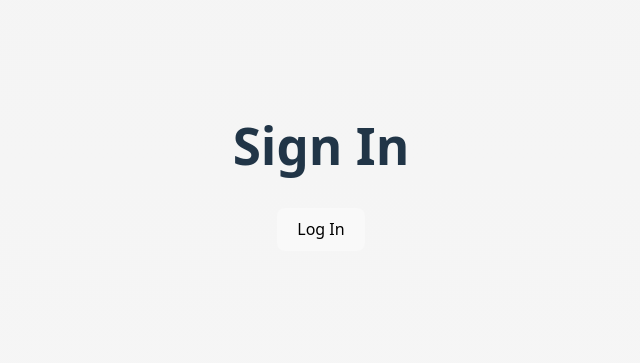
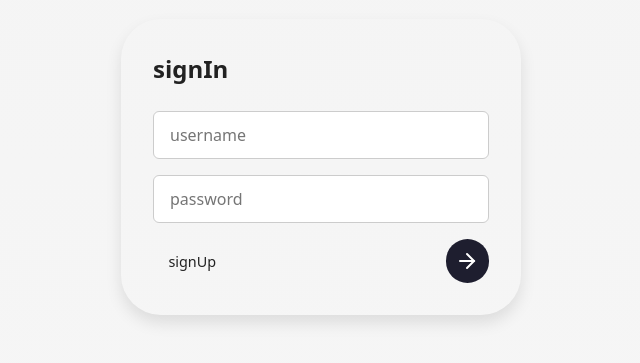
Before and after one commit to MatinT-SA/nak-dashboard-challenge, a React (Vite) app: page /signin in a window 1280 px wide. Shown: the part 233-596 px from the top of the page, without its empty margins (319-959 px from the left). Built offline with nearby package versions, Linux system fonts and the light colour scheme.

Commit message:
updating box style for signin a little bit

```diff
--- a/src/pages/SignIn.tsx
+++ b/src/pages/SignIn.tsx
@@ -1,19 +1,149 @@
+import { useForm } from "react-hook-form";
+import { useNavigate } from "react-router-dom";
 import { useAuthStore } from "../store/authStore";
-import { useNavigate } from "react-router-dom";
+import styled from "@emotion/styled";
+import { useTranslation } from "react-i18next";
+
+type SignInForm = {
+  username: string;
+  password: string;
+};
+
+const Container = styled.div`
+  display: flex;
+  justify-content: center;
+  align-items: center;
+  height: 100vh;
+  background: transparent;
+`;
+
+const Box = styled.form`
+  background-color: background-color: #FAFAFA;;
+  padding: 2rem;
+  border-radius: 40px;
+  width: 100%;
+  max-width: 400px;
+  box-shadow: 0 8px 16px rgba(0, 0, 0, 0.1);
+`;
+
+const Title = styled.h2`
+  margin: 0 0 1.5rem 0;
+  font-size: 1.5rem;
+  text-align: left;
+  color: #222;
+`;
+
+const StyledInput = styled.input`
+  width: 100%;
+  padding: 0.75rem 1rem;
+  margin-bottom: 1rem;
+  border-radius: 6px;
+  border: 1px solid #ccc;
+  font-size: 1rem;
+  transition: border-color 0.2s;
+
+  &:focus {
+    border-color: #1e1e2f;
+    outline: none;
+  }
+`;
+
+const Row = styled.div`
+  display: flex;
+  justify-content: space-between;
+  align-items: center;
+`;
+
+const SignUpBtn = styled.button`
+  background: transparent;
+  border: 1px solid transparent;
+  color: #222;
+  font-size: 0.9rem;
+  padding: 0.5rem 0.9rem;
+  border-radius: 50%;
+  transition: background 0.2s, color 0.2s;
+
+  &:hover {
+    background-color: #f0f0f0;
+    color: #000;
+  }
+`;
+
+const SubmitBtn = styled.button`
+  background-color: #1e1e2f;
+  border: none;
+  border-radius: 50%;
+  padding: 0.6rem;
+  display: flex;
+  align-items: center;
+  justify-content: center;
+
+  svg {
+    stroke: white;
+  }
+
+  &:hover {
+    background-color: #2b2b44;
+  }
+`;
 
 export default function SignIn() {
+  const { t } = useTranslation();
   const login = useAuthStore((state) => state.login);
   const navigate = useNavigate();
 
-  const handleLogin = () => {
+  const { register, handleSubmit } = useForm<SignInForm>();
+
+  const onSubmit = () => {
     login();
     navigate("/");
   };
 
   return (
-    <div style={{ padding: 20 }}>
-      <h1>Sign In</h1>
-      <button onClick={handleLogin}>Log In</button>
-    </div>
+    <Container>
+      <Box onSubmit={handleSubmit(onSubmit)}>
+        <Title>{t("signIn")}</Title>
+
+        <StyledInput
+          placeholder={t("username")}
+          {...register("username", { required: true })}
+        />
+        <StyledInput
+          placeholder={t("password")}
+          type="password"
+          {...register("password", { required: true })}
+        />
+
+        <Row>
+          <SignUpBtn type="button" onClick={() => navigate("/signup")}>
+            {t("signUp")}
+          </SignUpBtn>
+
+          <SubmitBtn type="submit">
+            {/* Replace this with your actual SVG */}
+            <svg
+              width="24"
+              height="24"
+              viewBox="0 0 24 24"
+              fill="none"
+              xmlns="http://www.w3.org/2000/svg"
+            >
+              <path
+                d="M5 12H19"
+                stroke="white"
+                strokeWidth="2"
+                strokeLinecap="round"
+              />
+              <path
+                d="M12 5L19 12L12 19"
+                stroke="white"
+                strokeWidth="2"
+                strokeLinecap="round"
+              />
+            </svg>
+          </SubmitBtn>
+        </Row>
+      </Box>
+    </Container>
   );
 }
--- a/src/styles/global.ts
+++ b/src/styles/global.ts
@@ -6,120 +6,69 @@ const globalStyles = css`
     line-height: 1.5;
     font-weight: 400;
 
-    color-scheme: light dark;
-    font-synthesis: none;
-    text-rendering: optimizeLegibility;
-    -webkit-font-smoothing: antialiased;
-    -moz-osx-font-smoothing: grayscale;
+    --color-background-light-1: #f4f4f4;
+    --color-background-light-2: #f6f6f6;
+    --color-primary: #1e1e2f;
+    --color-text-dark: #222;
+    --color-text-light: #fff;
+  }
 
-    --color-background-light--1: #f4f4f4;
-    --color-background-light--2: #f6f6f6;
+  *,
+  *::before,
+  *::after {
+    box-sizing: border-box;
   }
 
   body {
     margin: 0;
-    display: flex;
-    place-items: center;
-    min-width: 320px;
-    min-height: 100vh;
+    padding: 0;
     background: linear-gradient(
       to bottom,
-      var(--color-background-light--1),
-      var(--color-background-light--2)
+      var(--color-background-light-1),
+      var(--color-background-light-2)
     );
+    color: var(--color-text-dark);
   }
 
   #root {
-    max-width: 1280px;
-    margin: 0 auto;
-    padding: 2rem;
-    text-align: center;
+    min-height: 100vh;
+    display: flex;
+    flex-direction: column;
   }
 
   a {
-    font-weight: 500;
-    color: #646cff;
-    text-decoration: inherit;
-  }
-  a:hover {
-    color: #535bf2;
-  }
-
-  h1 {
-    font-size: 3.2em;
-    line-height: 1.1;
+    color: inherit;
+    text-decoration: none;
   }
 
   button {
-    border-radius: 8px;
-    border: 1px solid transparent;
-    padding: 0.6em 1.2em;
-    font-size: 1em;
-    font-weight: 500;
     font-family: inherit;
-    background-color: #1a1a1a;
     cursor: pointer;
-    transition: border-color 0.25s;
+    border: none;
+    border-radius: 6px;
+    padding: 0.6rem 1rem;
+    background-color: var(--color-primary);
+    color: var(--color-text-light);
+    transition: background-color 0.25s ease;
   }
 
   button:hover {
-    border-color: #646cff;
+    background-color: #2b2b44;
   }
 
-  button:focus,
-  button:focus-visible {
-    outline: 4px auto -webkit-focus-ring-color;
+  input,
+  textarea {
+    font-family: inherit;
+    padding: 0.5rem;
+    border-radius: 4px;
+    border: 1px solid #ccc;
+    outline: none;
+    transition: border-color 0.2s;
   }
 
-  .logo {
-    height: 6em;
-    padding: 1.5em;
-    will-change: filter;
-    transition: filter 300ms;
-  }
-
-  .logo:hover {
-    filter: drop-shadow(0 0 2em #646cffaa);
-  }
-
-  .logo.react:hover {
-    filter: drop-shadow(0 0 2em #61dafbaa);
-  }
-
-  @keyframes logo-spin {
-    from {
-      transform: rotate(0deg);
-    }
-    to {
-      transform: rotate(360deg);
-    }
-  }
-
-  @media (prefers-reduced-motion: no-preference) {
-    a:nth-of-type(2) .logo {
-      animation: logo-spin infinite 20s linear;
-    }
-  }
-
-  .card {
-    padding: 2em;
-  }
-
-  .read-the-docs {
-    color: #888;
-  }
-
-  @media (prefers-color-scheme: light) {
-    :root {
-      color: #213547;
-      background-color: #ffffff;
-    }
-    a:hover {
-      color: #747bff;
-    }
-    button {
-      background-color: #f9f9f9;
-    }
+  input:focus,
+  textarea:focus {
+    border-color: var(--color-primary);
   }
 `;
 
```
